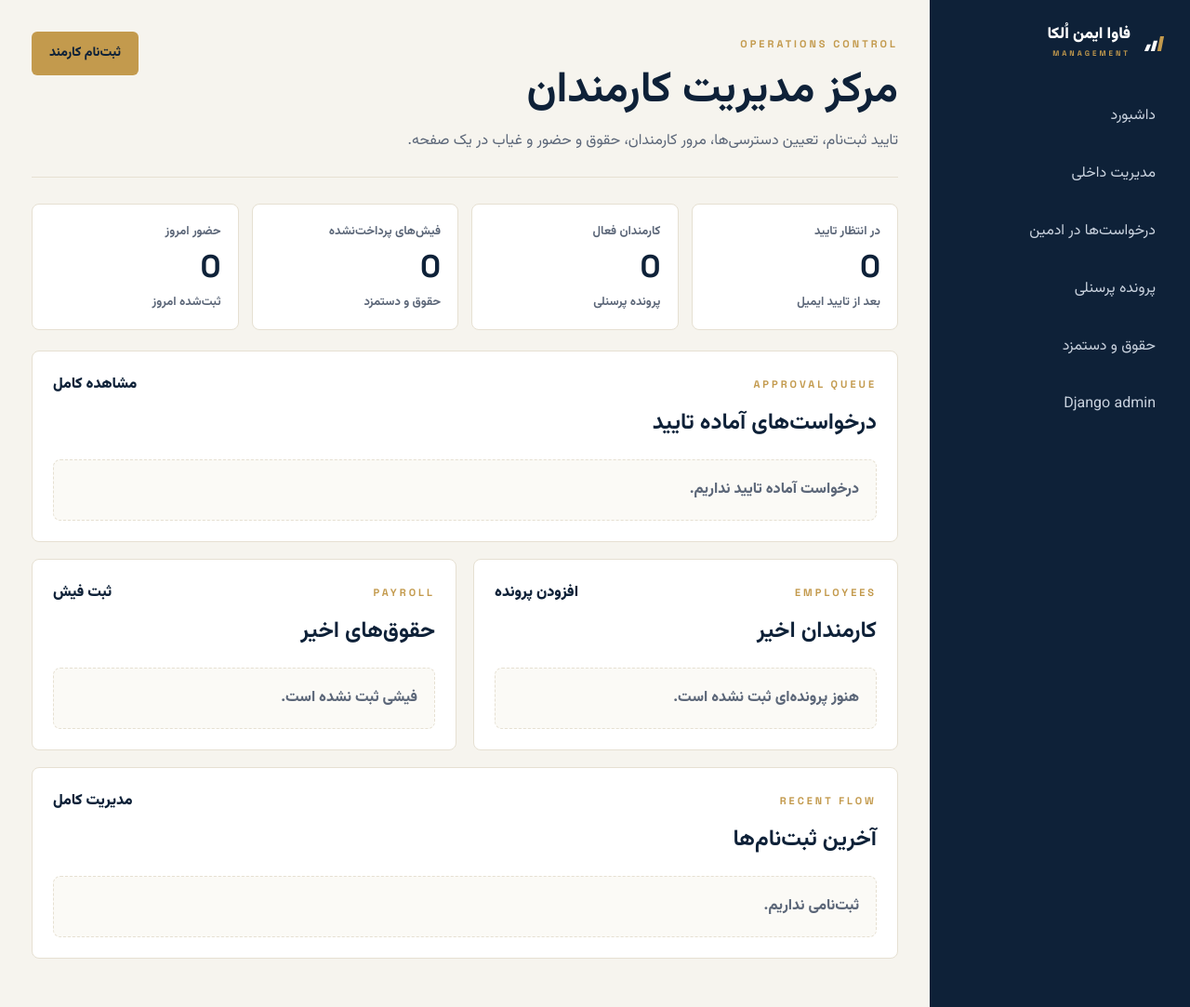
After one commit to SoheilArcher/olkaa.ir, a Django app: page /portal/manager/ in a window 1280 px wide. The commit adds this page. Shown: the whole page at 93% size. Run offline with Django 5.2, Linux system fonts and the light colour scheme; the visitor is signed in with stand-in values (Sample User, id 1); data comes from the database, SQL or seed files in the repository; data that the repository does not hold is empty.

Commit message:
Add staff management portal

```diff
--- a/staff_portal/urls.py
+++ b/staff_portal/urls.py
@@ -6,6 +6,7 @@ app_name = "staff_portal"
 
 urlpatterns = [
     path("", views.dashboard, name="dashboard"),
+    path("manager/", views.manager, name="manager"),
     path("register/", views.register, name="register"),
     path("verify/<path:token>/", views.verify_email, name="verify_email"),
 ]
--- a/staff_portal/views.py
+++ b/staff_portal/views.py
@@ -1,4 +1,5 @@
-from django.contrib.auth.decorators import login_required
+from django.contrib import messages
+from django.contrib.auth.decorators import login_required, user_passes_test
 from django.contrib.sites.shortcuts import get_current_site
 from django.core.mail import send_mail
 from django.core.mail import BadHeaderError
@@ -8,12 +9,61 @@ from django.template.loader import render_to_string
 from django.urls import reverse
 from django.utils import timezone
 
-from hr.models import StaffRegistrationRequest
+from core.models import Role
+from hr.models import Attendance, EmployeeProfile, Payroll, StaffRegistrationRequest
 
 from .forms import RegistrationCodeForm, StaffRegistrationForm
 
 
 signer = TimestampSigner(salt="staff-registration")
+
+
+ACCESS_FIELDS = [
+    ("requested_finance", "مالی", "finance-operator", "کارشناس مالی"),
+    ("requested_hr", "منابع انسانی", "hr-operator", "منابع انسانی"),
+    ("requested_attendance", "حضور و غیاب", "attendance-operator", "حضور و غیاب"),
+    ("requested_payroll", "حقوق و دستمزد", "payroll-operator", "حقوق و دستمزد"),
+    ("requested_ticketing", "تیکتینگ", "ticket-operator", "تیکتینگ"),
+    ("requested_datacenter", "دیتاسنتر", "datacenter-operator", "کارشناس دیتاسنتر"),
+    ("requested_user_manager", "مدیریت کاربران", "user-manager", "مدیریت کاربران"),
+]
+
+
+def _is_staff_manager(user):
+    return user.is_authenticated and user.is_staff
+
+
+def _role(name, slug):
+    role, _ = Role.objects.get_or_create(slug=slug, defaults={"name": name})
+    return role
+
+
+def _sync_registration_accesses(registration, request):
+    for field, _label, _slug, _role_name in ACCESS_FIELDS:
+        setattr(registration, field, request.POST.get(field) == "on")
+
+
+def _approve_registration(registration, approver):
+    registration.user.is_active = True
+    registration.user.is_staff = True
+    registration.user.save(update_fields=("is_active", "is_staff"))
+
+    for field, _label, slug, role_name in ACCESS_FIELDS:
+        if getattr(registration, field):
+            registration.user.roles.add(_role(role_name, slug))
+
+    EmployeeProfile.objects.get_or_create(
+        user=registration.user,
+        defaults={
+            "personnel_code": f"EMP-{registration.user_id:05d}",
+            "department": registration.requested_department,
+            "job_title": registration.requested_job_title,
+        },
+    )
+    registration.status = StaffRegistrationRequest.APPROVED
+    registration.approved_at = timezone.now()
+    registration.approved_by = approver
+    registration.save()
 
 
 @login_required
@@ -45,8 +95,8 @@ def dashboard(request):
         },
         {
             "title": "مدیریت کاربران",
-            "caption": "کاربران، نقش‌ها، طرف‌حساب‌ها و دسترسی‌ها",
-            "href": "/admin/core/",
+            "caption": "تایید کارمندان، نقش‌ها و دسترسی‌های داخلی",
+            "href": "/portal/manager/",
             "status": "فعال",
         },
         {
@@ -57,6 +107,74 @@ def dashboard(request):
         },
     ]
     return render(request, "staff_portal/dashboard.html", {"modules": modules})
+
+
+@user_passes_test(_is_staff_manager, login_url="/admin/login/")
+def manager(request):
+    if request.method == "POST":
+        registration = get_object_or_404(
+            StaffRegistrationRequest.objects.select_related("user"),
+            pk=request.POST.get("registration_id"),
+        )
+        action = request.POST.get("action")
+        if action == "approve":
+            _sync_registration_accesses(registration, request)
+            _approve_registration(registration, request.user)
+            messages.success(request, "کارمند تایید شد و دسترسی‌ها فعال شدند.")
+        elif action == "reject":
+            registration.status = StaffRegistrationRequest.REJECTED
+            registration.manager_note = request.POST.get("manager_note", "")
+            registration.user.is_active = False
+            registration.user.save(update_fields=("is_active",))
+            registration.save(update_fields=("status", "manager_note", "updated_at"))
+            messages.warning(request, "درخواست ثبت‌نام رد شد.")
+        return redirect("staff_portal:manager")
+
+    pending_requests = (
+        StaffRegistrationRequest.objects.select_related("user")
+        .filter(status=StaffRegistrationRequest.PENDING_APPROVAL)
+        .order_by("created_at")
+    )
+    pending_cards = []
+    for registration in pending_requests:
+        pending_cards.append(
+            {
+                "registration": registration,
+                "accesses": [
+                    {
+                        "field": field,
+                        "label": label,
+                        "checked": getattr(registration, field),
+                    }
+                    for field, label, _slug, _role_name in ACCESS_FIELDS
+                ],
+            }
+        )
+    recent_requests = StaffRegistrationRequest.objects.select_related("user").order_by("-created_at")[:8]
+    employees = EmployeeProfile.objects.select_related("user").order_by("department", "personnel_code")[:12]
+    payrolls = Payroll.objects.select_related("employee", "employee__user").order_by("-period", "-created_at")[:8]
+    attendance_today = Attendance.objects.filter(date=timezone.localdate()).select_related("employee", "employee__user")[:8]
+
+    stats = [
+        {"label": "در انتظار تایید", "value": pending_requests.count(), "caption": "بعد از تایید ایمیل"},
+        {"label": "کارمندان فعال", "value": EmployeeProfile.objects.filter(status=EmployeeProfile.ACTIVE).count(), "caption": "پرونده پرسنلی"},
+        {"label": "فیش‌های پرداخت‌نشده", "value": Payroll.objects.exclude(status=Payroll.PAID).count(), "caption": "حقوق و دستمزد"},
+        {"label": "حضور امروز", "value": Attendance.objects.filter(date=timezone.localdate()).count(), "caption": "ثبت‌شده امروز"},
+    ]
+    return render(
+        request,
+        "staff_portal/manager.html",
+        {
+            "access_fields": ACCESS_FIELDS,
+            "attendance_today": attendance_today,
+            "employees": employees,
+            "payrolls": payrolls,
+            "pending_cards": pending_cards,
+            "pending_requests": pending_requests,
+            "recent_requests": recent_requests,
+            "stats": stats,
+        },
+    )
 
 
 def register(request):
--- a/static/css/site.css
+++ b/static/css/site.css
@@ -497,6 +497,201 @@ footer {
   font-weight: 800;
 }
 
+.portal-messages {
+  display: grid;
+  gap: 10px;
+  margin-bottom: 20px;
+}
+.portal-message {
+  background: #fff;
+  border: 1px solid var(--line);
+  border-right: 4px solid var(--gold);
+  border-radius: 7px;
+  padding: 12px 14px;
+  font-weight: 750;
+}
+.portal-message.warning { border-right-color: #9c2f2f; }
+
+.manager-stats {
+  display: grid;
+  grid-template-columns: repeat(4, minmax(0, 1fr));
+  gap: 14px;
+  margin-bottom: 22px;
+}
+.manager-stats article {
+  background: #fff;
+  border: 1px solid var(--line);
+  border-radius: 8px;
+  padding: 18px;
+}
+.manager-stats span,
+.manager-stats small {
+  display: block;
+  color: var(--muted);
+  font-size: 13px;
+  font-weight: 700;
+}
+.manager-stats strong {
+  display: block;
+  color: var(--navy);
+  font-family: var(--en);
+  font-size: 34px;
+  line-height: 1.1;
+  margin: 8px 0;
+}
+
+.manager-section {
+  background: #fff;
+  border: 1px solid var(--line);
+  border-radius: 8px;
+  padding: 22px;
+  margin-bottom: 18px;
+}
+.manager-heading {
+  display: flex;
+  align-items: flex-start;
+  justify-content: space-between;
+  gap: 16px;
+  margin-bottom: 18px;
+}
+.manager-heading h2 {
+  font-size: 24px;
+  margin: 6px 0 0;
+}
+.manager-heading a {
+  color: var(--navy);
+  font-weight: 850;
+}
+.request-list {
+  display: grid;
+  gap: 14px;
+}
+.request-card {
+  display: grid;
+  grid-template-columns: minmax(280px, 1.1fr) minmax(260px, .9fr);
+  gap: 18px;
+  background: var(--panel);
+  border: 1px solid var(--line);
+  border-radius: 8px;
+  padding: 18px;
+}
+.request-main strong,
+.request-main span {
+  display: block;
+}
+.request-main strong {
+  color: var(--navy);
+  font-size: 18px;
+  margin-bottom: 4px;
+}
+.request-main span {
+  direction: ltr;
+  text-align: right;
+  color: var(--muted);
+  font-family: var(--en);
+}
+.request-main dl {
+  display: grid;
+  grid-template-columns: repeat(2, minmax(0, 1fr));
+  gap: 12px;
+  margin: 18px 0 0;
+}
+.request-main dt {
+  color: var(--gold);
+  font-size: 12px;
+  font-weight: 850;
+}
+.request-main dd {
+  margin: 4px 0 0;
+  color: var(--navy);
+  font-weight: 750;
+}
+.access-grid {
+  display: grid;
+  grid-template-columns: repeat(2, minmax(0, 1fr));
+  gap: 10px;
+  align-content: start;
+}
+.access-grid label {
+  display: grid;
+  grid-template-columns: 18px 1fr;
+  align-items: center;
+  gap: 8px;
+  background: #fff;
+  border: 1px solid var(--line);
+  border-radius: 6px;
+  padding: 10px;
+  font-weight: 750;
+}
+.manager-note {
+  display: grid;
+  grid-column: 1 / -1;
+  gap: 8px;
+  font-weight: 800;
+}
+.manager-note input {
+  min-height: 42px;
+  border: 1px solid var(--line);
+  border-radius: 6px;
+  padding: 9px 11px;
+  font: inherit;
+}
+.request-actions {
+  grid-column: 1 / -1;
+  display: flex;
+  gap: 10px;
+  flex-wrap: wrap;
+}
+.btn.danger {
+  border-color: rgba(156, 47, 47, .35);
+  color: #9c2f2f;
+}
+.manager-columns {
+  display: grid;
+  grid-template-columns: repeat(2, minmax(0, 1fr));
+  gap: 18px;
+}
+.compact-table,
+.recent-flow {
+  display: grid;
+  gap: 8px;
+}
+.compact-table a,
+.recent-flow a {
+  display: grid;
+  grid-template-columns: minmax(0, 1.2fr) minmax(0, .9fr) auto;
+  align-items: center;
+  gap: 12px;
+  background: var(--panel);
+  border: 1px solid var(--line);
+  border-radius: 6px;
+  padding: 12px;
+  color: var(--navy);
+}
+.compact-table span,
+.recent-flow span {
+  font-weight: 850;
+  overflow-wrap: anywhere;
+}
+.compact-table small,
+.recent-flow small {
+  color: var(--muted);
+}
+.compact-table b,
+.recent-flow b {
+  color: var(--gold);
+  font-size: 13px;
+  white-space: nowrap;
+}
+.empty-state {
+  background: var(--panel);
+  border: 1px dashed var(--line);
+  border-radius: 8px;
+  padding: 18px;
+  color: var(--muted);
+  font-weight: 750;
+}
+
 .auth-page {
   min-height: 100vh;
   display: grid;
@@ -656,6 +851,13 @@ footer {
   .portal-side { position: static; }
   .portal-grid { grid-template-columns: 1fr; }
   .portal-top { display: grid; }
+  .manager-stats,
+  .manager-columns,
+  .request-card { grid-template-columns: 1fr; }
+  .access-grid,
+  .request-main dl { grid-template-columns: 1fr; }
+  .compact-table a,
+  .recent-flow a { grid-template-columns: 1fr; }
   .form-grid { grid-template-columns: 1fr; }
   .auth-panel { padding: 24px; }
 }
--- a/templates/staff_portal/dashboard.html
+++ b/templates/staff_portal/dashboard.html
@@ -19,6 +19,7 @@
       <a href="/admin/hr/">منابع انسانی</a>
       <a href="/admin/ticketing/">تیکتینگ</a>
       <a href="/admin/datacenter/">دیتاسنتر</a>
+      <a href="/portal/manager/">مدیریت داخلی</a>
       <a href="/admin/core/">کاربران و نقش‌ها</a>
     </nav>
   </aside>
--- /dev/null
+++ b/templates/staff_portal/manager.html
@@ -0,0 +1,176 @@
+{% extends 'base.html' %}
+
+{% block title %}مدیریت داخلی فاوا ایمن اُلکا{% endblock %}
+
+{% block body %}
+<main class="portal-shell">
+  <aside class="portal-side">
+    <a class="brand portal-brand" href="/">
+      <svg class="mark" viewBox="0 0 120 100" fill="none" aria-hidden="true">
+        <polygon points="15,85 31,85 43,57 27,57" fill="#fff"/>
+        <polygon points="42,85 58,85 70,41 54,41" fill="#fff"/>
+        <polygon points="69,85 85,85 97,23 81,23" fill="#C39A4D"/>
+      </svg>
+      <span><span class="nm">فاوا ایمن اُلکا</span><span class="en">MANAGEMENT</span></span>
+    </a>
+    <nav>
+      <a href="/portal/">داشبورد</a>
+      <a href="/portal/manager/">مدیریت داخلی</a>
+      <a href="/admin/hr/staffregistrationrequest/">درخواست‌ها در ادمین</a>
+      <a href="/admin/hr/employeeprofile/">پرونده پرسنلی</a>
+      <a href="/admin/hr/payroll/">حقوق و دستمزد</a>
+      <a href="/admin/">Django admin</a>
+    </nav>
+  </aside>
+
+  <section class="portal-main">
+    <header class="portal-top">
+      <div>
+        <span class="eyebrow">Operations Control</span>
+        <h1>مرکز مدیریت کارمندان</h1>
+        <p>تایید ثبت‌نام، تعیین دسترسی‌ها، مرور کارمندان، حقوق و حضور و غیاب در یک صفحه.</p>
+      </div>
+      <a class="btn btn-gold" href="/portal/register/">ثبت‌نام کارمند</a>
+    </header>
+
+    {% if messages %}
+    <div class="portal-messages">
+      {% for message in messages %}
+      <div class="portal-message {{ message.tags }}">{{ message }}</div>
+      {% endfor %}
+    </div>
+    {% endif %}
+
+    <div class="manager-stats">
+      {% for item in stats %}
+      <article>
+        <span>{{ item.label }}</span>
+        <strong>{{ item.value }}</strong>
+        <small>{{ item.caption }}</small>
+      </article>
+      {% endfor %}
+    </div>
+
+    <section class="manager-section">
+      <div class="manager-heading">
+        <div>
+          <span class="eyebrow">Approval Queue</span>
+          <h2>درخواست‌های آماده تایید</h2>
+        </div>
+        <a href="/admin/hr/staffregistrationrequest/">مشاهده کامل</a>
+      </div>
+
+      {% if pending_cards %}
+      <div class="request-list">
+        {% for card in pending_cards %}
+        {% with registration=card.registration %}
+        <form class="request-card" method="post">
+          {% csrf_token %}
+          <input type="hidden" name="registration_id" value="{{ registration.pk }}">
+          <div class="request-main">
+            <div>
+              <strong>{{ registration.user.get_full_name|default:registration.user.email }}</strong>
+              <span>{{ registration.user.email }}</span>
+            </div>
+            <dl>
+              <div><dt>موبایل</dt><dd>{{ registration.mobile|default:"-" }}</dd></div>
+              <div><dt>کد ملی</dt><dd>{{ registration.national_id|default:"-" }}</dd></div>
+              <div><dt>واحد</dt><dd>{{ registration.requested_department|default:"-" }}</dd></div>
+              <div><dt>عنوان</dt><dd>{{ registration.requested_job_title|default:"-" }}</dd></div>
+            </dl>
+          </div>
+
+          <div class="access-grid">
+            {% for access in card.accesses %}
+            <label>
+              <input type="checkbox" name="{{ access.field }}" {% if access.checked %}checked{% endif %}>
+              <span>{{ access.label }}</span>
+            </label>
+            {% endfor %}
+          </div>
+
+          <label class="manager-note">
+            <span>یادداشت مدیر</span>
+            <input name="manager_note" value="{{ registration.manager_note }}" placeholder="اختیاری">
+          </label>
+
+          <div class="request-actions">
+            <button class="btn btn-gold" type="submit" name="action" value="approve">تایید و فعال‌سازی</button>
+            <button class="btn btn-ghost danger" type="submit" name="action" value="reject">رد درخواست</button>
+          </div>
+        </form>
+        {% endwith %}
+        {% endfor %}
+      </div>
+      {% else %}
+      <div class="empty-state">درخواست آماده تایید نداریم.</div>
+      {% endif %}
+    </section>
+
+    <div class="manager-columns">
+      <section class="manager-section">
+        <div class="manager-heading">
+          <div>
+            <span class="eyebrow">Employees</span>
+            <h2>کارمندان اخیر</h2>
+          </div>
+          <a href="/admin/hr/employeeprofile/add/">افزودن پرونده</a>
+        </div>
+        <div class="compact-table">
+          {% for employee in employees %}
+          <a href="/admin/hr/employeeprofile/{{ employee.pk }}/change/">
+            <span>{{ employee.user.get_full_name|default:employee.user.email }}</span>
+            <small>{{ employee.department|default:"-" }} / {{ employee.job_title|default:"-" }}</small>
+            <b>{{ employee.personnel_code }}</b>
+          </a>
+          {% empty %}
+          <div class="empty-state">هنوز پرونده‌ای ثبت نشده است.</div>
+          {% endfor %}
+        </div>
+      </section>
+
+      <section class="manager-section">
+        <div class="manager-heading">
+          <div>
+            <span class="eyebrow">Payroll</span>
+            <h2>حقوق‌های اخیر</h2>
+          </div>
+          <a href="/admin/hr/payroll/add/">ثبت فیش</a>
+        </div>
+        <div class="compact-table">
+          {% for payroll in payrolls %}
+          <a href="/admin/hr/payroll/{{ payroll.pk }}/change/">
+            <span>{{ payroll.employee.user.get_full_name|default:payroll.employee.user.email }}</span>
+            <small>{{ payroll.period }} / {{ payroll.get_status_display }}</small>
+            <b>{{ payroll.net_pay_rial|floatformat:"0" }} ریال</b>
+          </a>
+          {% empty %}
+          <div class="empty-state">فیشی ثبت نشده است.</div>
+          {% endfor %}
+        </div>
+      </section>
+    </div>
+
+    <section class="manager-section">
+      <div class="manager-heading">
+        <div>
+          <span class="eyebrow">Recent Flow</span>
+          <h2>آخرین ثبت‌نام‌ها</h2>
+        </div>
+        <a href="/admin/hr/staffregistrationrequest/">مدیریت کامل</a>
+      </div>
+      <div class="recent-flow">
+        {% for registration in recent_requests %}
+        <a href="/admin/hr/staffregistrationrequest/{{ registration.pk }}/change/">
+          <span>{{ registration.user.email }}</span>
+          <b>{{ registration.get_status_display }}</b>
+          <small>{{ registration.created_at|date:"Y-m-d H:i" }}</small>
+        </a>
+        {% empty %}
+        <div class="empty-state">ثبت‌نامی نداریم.</div>
+        {% endfor %}
+      </div>
+    </section>
+  </section>
+</main>
+{% endblock %}
```
